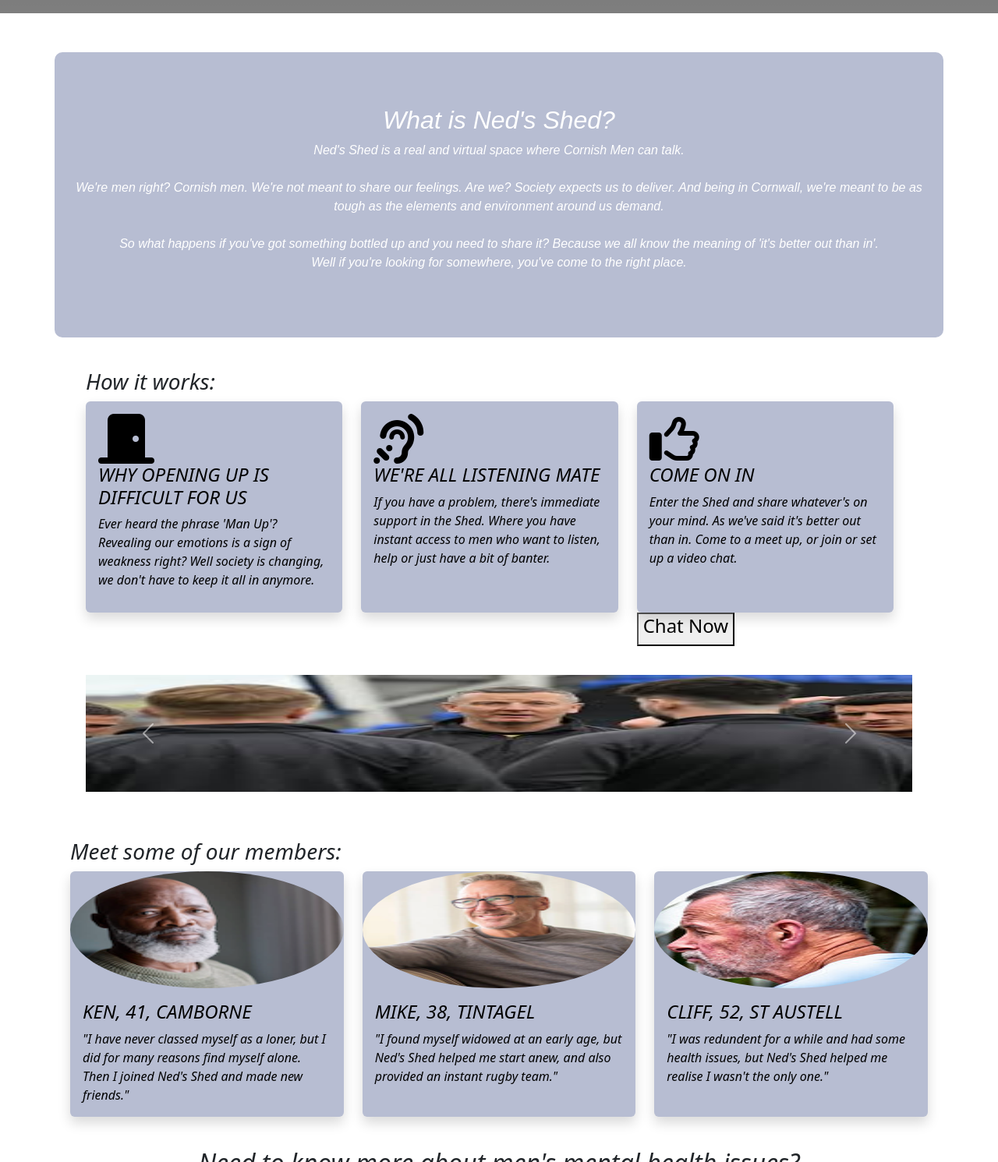
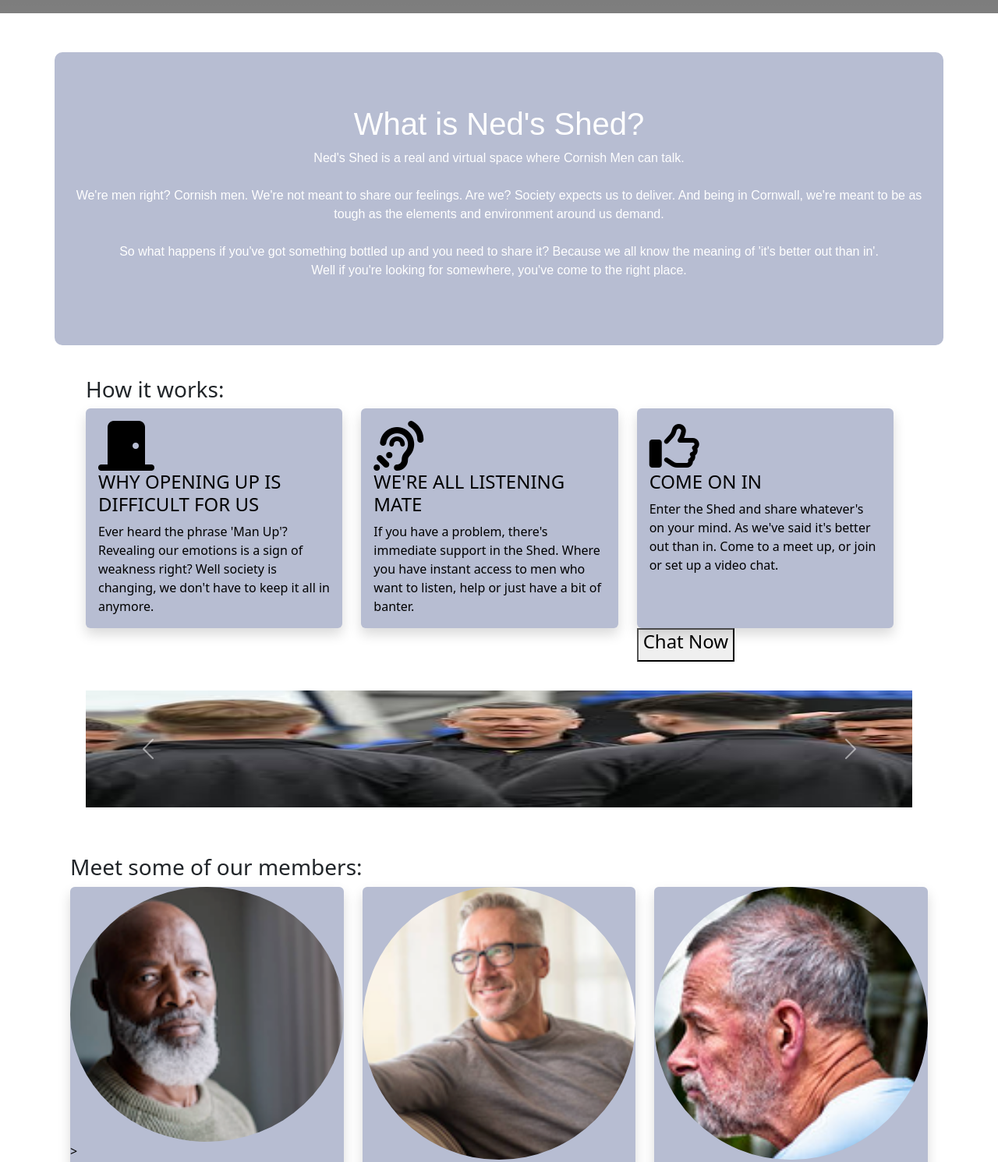
Before and after one commit to benwade37/Wellness-Project-Neds-Shed, a plain HTML site: page index.html in a window 1280 px wide. Shown: the part 540-2031 px from the top of the page at 78% size. Drawn offline with nearby package versions, Linux system fonts and the light colour scheme; grey boxes are pictures that could not be loaded; a web font is replaced by a local one.

Commit message:
http.server

```diff
--- a/index.html
+++ b/index.html
@@ -66,7 +66,7 @@
         <div class="container-fluid text-center">
             <div class="row">
                 <div>
-                    <h1 id="homehead">Ned's Shed.<em>Let's Talk.<em></h1>
+                    <h1>Ned's Shed. <em>Let's Talk.</em></h1>
                 </div>
             </div>
         </div>
@@ -77,7 +77,7 @@
             <div class="container mx-auto section">
                 <div class="row">
                     <div class="col-md-12 text-center">
-                        <h2>What is Ned's Shed?</h2>
+                        <h1>What is Ned's Shed?</h1>
                         <p>Ned's Shed is a real and virtual space where Cornish Men can talk.<br>
 
                             <br>We're men right? Cornish men. We're not meant to share our feelings. Are we?
@@ -167,7 +167,7 @@
                         <div class="row">
                             <div class="col-md-4">
                         <div class="card h-100 card shadow">
-                            <img src="assets/images/Kencopy.png" class="card-img-top" id="portrait" width="150" height="150" alt="Ken">
+                            <img src="assets/images/Kencopy.png" class="card-img-top" id="portrait" alt="Ken" style="width: 100%; height: auto;">>
                             <div class="card-body">
                                 <h4 class="card-title text-uppercase">Ken, 41, Camborne</h4>
                                 <p class="card-text">"I have never classed myself as a loner, but I did for many reasons
@@ -177,7 +177,7 @@
                     </div>
                     <div class="col-md-4">
                         <div class="card h-100 card shadow">
-                            <img src="assets/images/Mike3.png" class="card-img-top" width="150" height="150" id="portrait" alt="Mike">
+                            <img src="assets/images/Mike3.png" class="card-img-top" id="portrait" alt="Mike" style="width: 100%; height: auto;">>
                             <div class="card-body">
                                 <h4 class="card-title text-uppercase">Mike, 38, Tintagel</h4>
                                 <p class="card-text">"I found myself widowed at an early age, but Ned's Shed helped me
@@ -187,11 +187,14 @@
                     </div>
                     <div class="col-md-4">
                         <div class="card h-100 card shadow">
-                            <img src="assets/images/CornishCliff3.png" class="card-img-top" width="150" height="150" id="portrait" alt="Cliff">
+                            <img src="assets/images/CornishCliff3.png" class="card-img-top" id="portrait" alt="Cliff" style="width: 100%; height: auto;">>
                             <div class="card-body">
                             <h4 class="card-title text-uppercase">Cliff, 52, St Austell</h4>
                             <p class="card-text">"I was redundent for a while and had some health issues, but Ned's Shed
                                 helped me realise I wasn't the only one."</p>
+                                </div>
+                            </div>
+                        </div>
             </section>
 <!--links-->
                 <section id="links">
```
